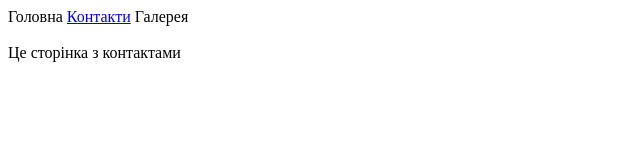
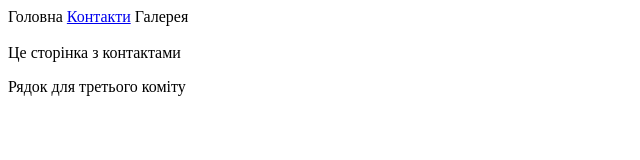
Before and after one commit to ArtemKojkoff/GitLesson05.12.24, a plain HTML site: page pages/contact.html in a window 1280 px wide. Shown: the whole page, without its empty margins (0-640 px from the left). Drawn offline with Linux system fonts and the light colour scheme.

Commit message:
Third commit

```diff
--- a/pages/contact.html
+++ b/pages/contact.html
@@ -12,5 +12,6 @@
         </nav>
         <br>
         Це сторінка з контактами
+        <p>Рядок для третього коміту</p>
     </body>
 </html>
```
